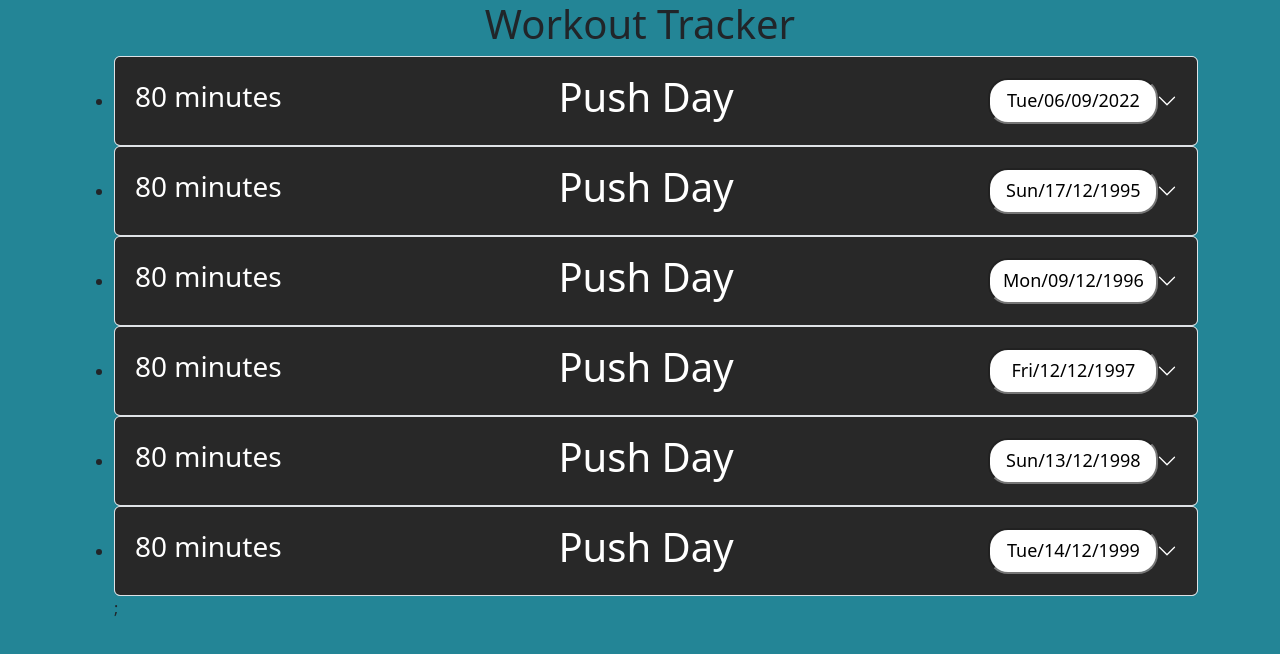
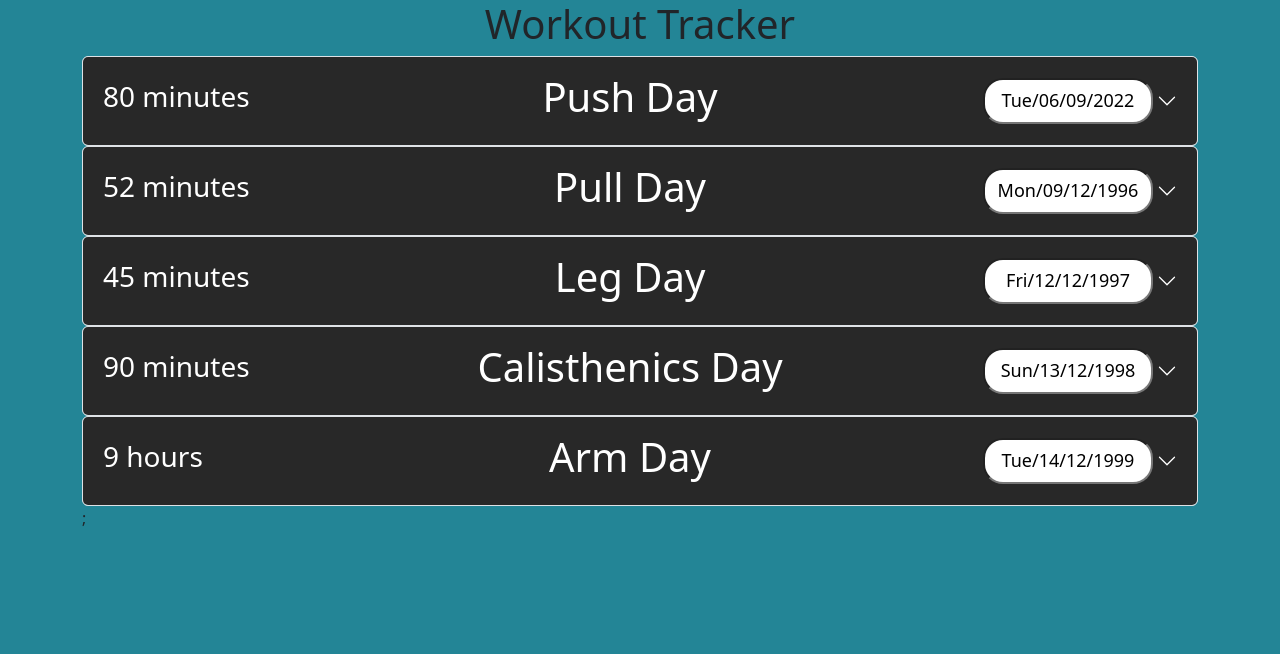
Before and after one commit to nnd1402/workout-masters-front, a React (Create React App) app: page / in a window 1280 px wide. Shown: the top 654 px of the page. Built offline with nearby package versions, Linux system fonts and the light colour scheme.

Commit message:
Testing workout list with dummy data

```diff
--- a/src/components/Workout/WorkoutBlock.tsx
+++ b/src/components/Workout/WorkoutBlock.tsx
@@ -1,60 +1,77 @@
 import { useState } from 'react';
-import { Container, Accordion, Row, Col } from 'react-bootstrap';
+import { Accordion, Col } from 'react-bootstrap';
 import DatePicker from 'react-datepicker';
 import 'react-datepicker/dist/react-datepicker.css';
 
 const WorkoutBlock = () => {
-	const [initialDates, setDate] = useState([
-		{ value: new Date() },
-		{ value: new Date('December 17, 1995 03:24:00') },
-		{ value: new Date('December 9, 1996 03:24:00') },
-		{ value: new Date('December 12, 1997 03:24:00') },
-		{ value: new Date('December 13, 1998 03:24:00') },
-		{ value: new Date('December 14, 1999 03:24:00') }
+	const [dateInfo, setDateInfo] = useState([
+		{
+			workoutTitle: 'Push Day',
+			workoutDuration: '80 minutes',
+			workoutDescription: 'Pushed for Jesus',
+			workoutDate: new Date()
+		},
+		{
+			workoutTitle: 'Pull Day',
+			workoutDuration: '52 minutes',
+			workoutDescription: 'Pulled all day',
+			workoutDate: new Date('December 9, 1996 03:24:00')
+		},
+		{
+			workoutTitle: 'Leg Day',
+			workoutDuration: '45 minutes',
+			workoutDescription: 'Meh',
+			workoutDate: new Date('December 12, 1997 03:24:00')
+		},
+		{
+			workoutTitle: 'Calisthenics Day',
+			workoutDuration: '90 minutes',
+			workoutDescription: 'wtf',
+			workoutDate: new Date('December 13, 1998 03:24:00')
+		},
+		{
+			workoutTitle: 'Arm Day',
+			workoutDuration: '9 hours',
+			workoutDescription: 'Rich Piana',
+			workoutDate: new Date('December 14, 1999 03:24:00')
+		}
 	]);
 
 	function setStartDate(index: any, date: any) {
-		let updatedDates = [...initialDates];
-		updatedDates[index].value = date;
-		setDate(updatedDates);
+		let updatedDates = [...dateInfo];
+		updatedDates[index].workoutDate = date;
+		setDateInfo(updatedDates);
 		console.log(date);
 	}
 
 	return (
 		<div>
-			{initialDates.map((date, index) => {
+			{dateInfo.map((dateInfo, index) => {
 				return (
-					<li custom-attribute={index}>
 					<Accordion>
 						<Accordion.Item eventKey='0'>
 							<Accordion.Header>
 								<Col lg='2' className='header-column '>
-										<h3>80 minutes</h3>
+									<h3>{dateInfo.workoutDuration}</h3>
 								</Col>
 								<Col className='header-column text-center'>
-										<h1>Push Day</h1>
+									<h1>{dateInfo.workoutTitle}</h1>
 								</Col>
 								<Col xs lg='2'>
 									<DatePicker
 										custom-attribute={index}
 										className='datepicker text-center'
-											selected={date.value}
+										selected={dateInfo.workoutDate}
 										onChange={(date: Date) => setStartDate(index, date)}
 										dateFormat='eee/dd/MM/yyyy'
 									/>
 								</Col>
 							</Accordion.Header>
 							<Accordion.Body>
-									<p>
-										Lorem, ipsum dolor sit amet consectetur adipisicing elit.
-										Minus commodi nostrum quidem sint reiciendis quia ipsa.
-										Praesentium nesciunt deleniti autem, quo sunt perspiciatis a
-										nulla? Saepe obcaecati neque officiis soluta?
-									</p>
+								<p>{dateInfo.workoutDescription}</p>
 							</Accordion.Body>
 						</Accordion.Item>
 					</Accordion>
-					</li>
 				);
 			})}
 			;
--- a/src/components/Workout/WorkoutList.tsx
+++ b/src/components/Workout/WorkoutList.tsx
@@ -1,11 +1,12 @@
 import WorkoutBlock from './WorkoutBlock';
+import ListGroup from 'react-bootstrap/ListGroup';
 
 const WorkoutList = () => {
 	return (
 		<>
-			<ul>
+			<ListGroup>
 				<WorkoutBlock />
-			</ul>
+			</ListGroup>
 		</>
 	);
 };
```
Lines whose indentation alone changed are shown as unchanged.
